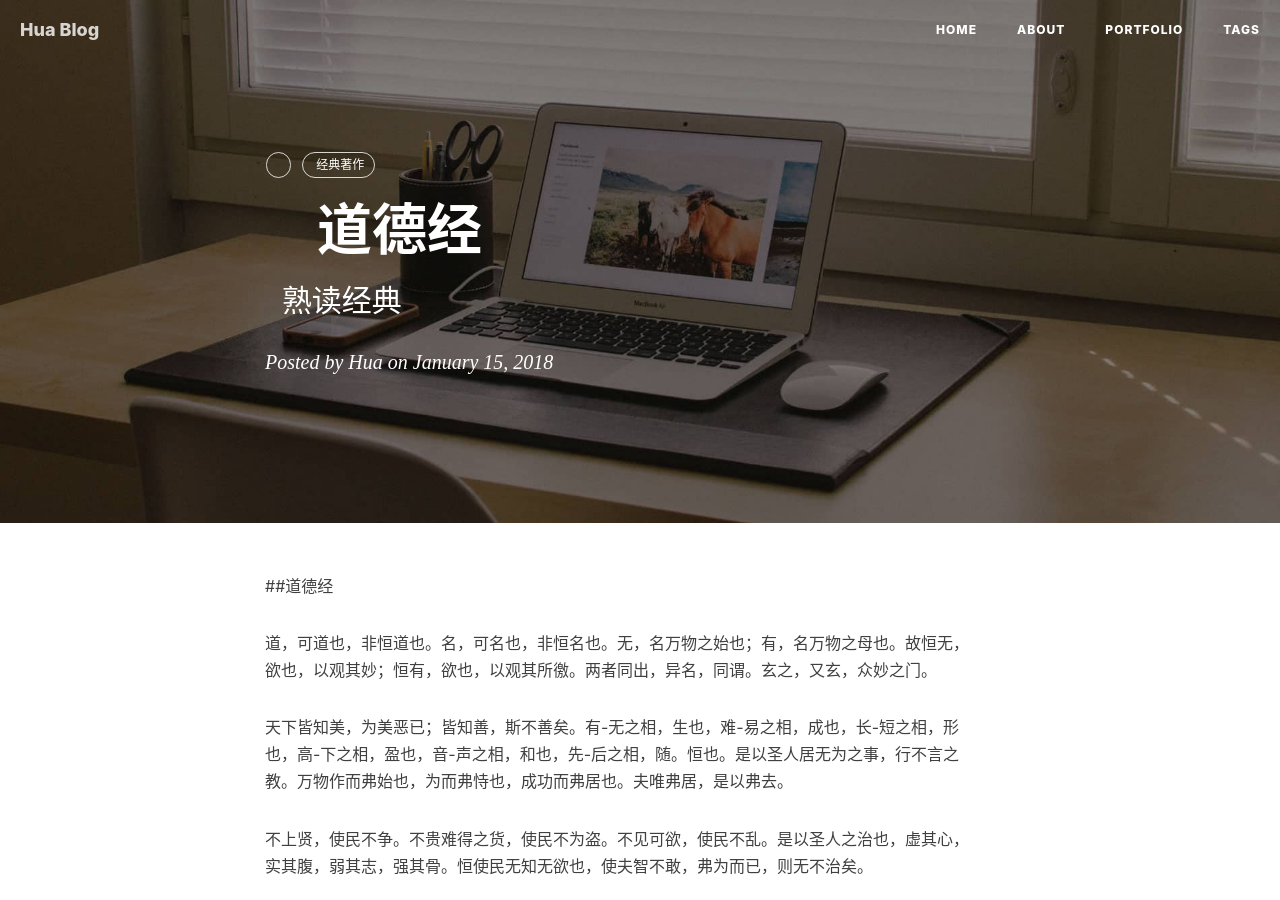
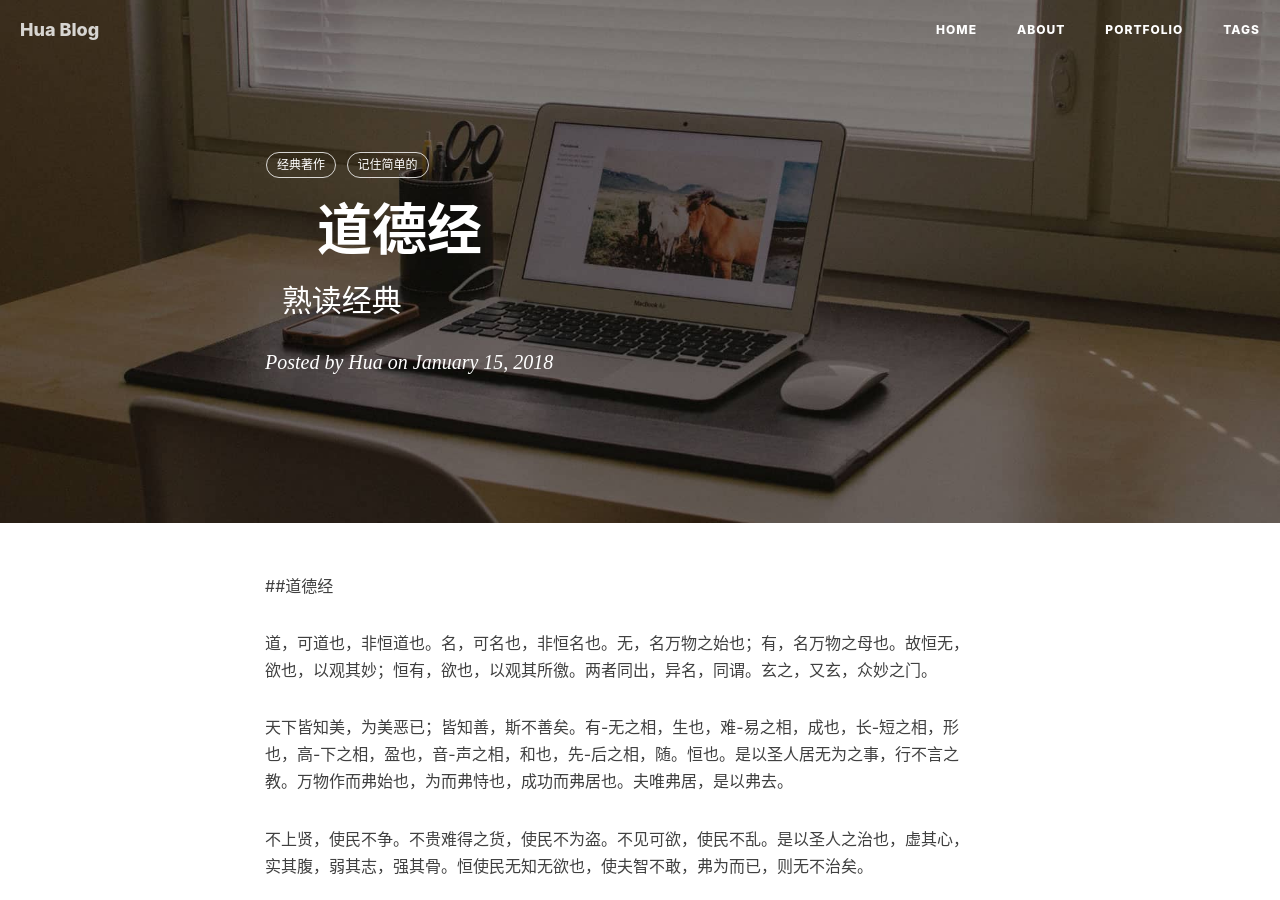
Before and after one commit to huapro/huapro.github.io, a Jekyll site: the page built from _posts/2018-01-15-dao-de-jing.markdown, in a window 1280 px wide and 900 px high. Built offline with Jekyll 4.4.1, drawn with Linux system fonts in a browser that asks for light colours; nearby versions of some CDN libraries; comment, search, counter and statistics services are not loaded.

Commit message:
Update 2018-01-15-dao-de-jing.markdown

```diff
--- a/_posts/2018-01-15-dao-de-jing.markdown
+++ b/_posts/2018-01-15-dao-de-jing.markdown
@@ -7,7 +7,8 @@
 header-img: "img/home-bg-o.jpg"
 catalog: false
 tags:
-    经典著作
+- 经典著作
+- 记住简单的
 ---
 
 ##道德经
```
